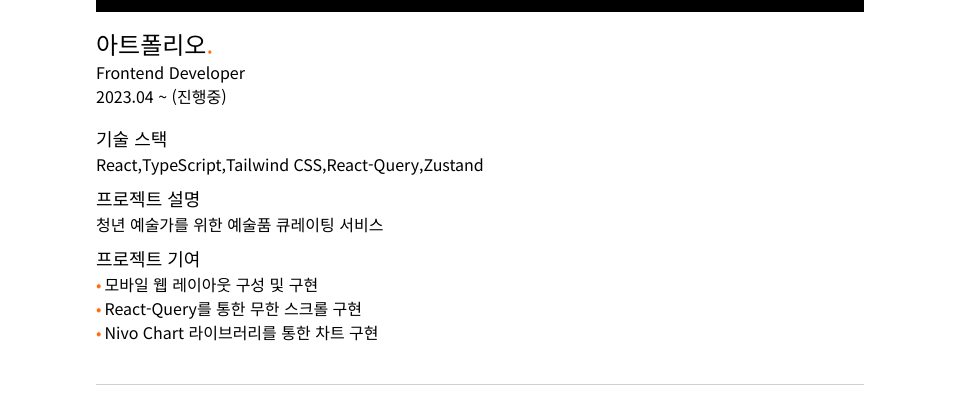
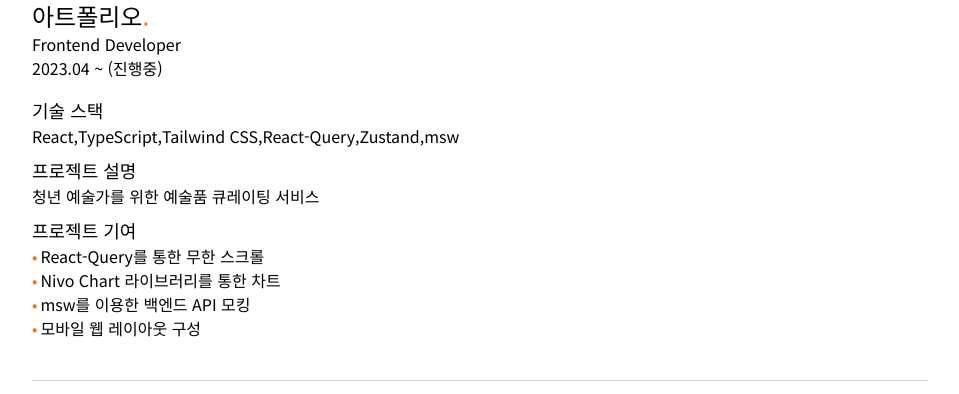
Before and after one commit to leey00nsu/portfolio, a Next.js app: page / in a window 1280 px wide. Shown: the part 1020-1414 px from the top of the page, without its empty margins (160-1119 px from the left). Built offline with nearby package versions, Linux system fonts and the light colour scheme.

Commit message:
텍스트 무한 슬라이드 개선 , SideProject 설명에 문서 란 추가

```diff
--- a/app/components/ScrollText.tsx
+++ b/app/components/ScrollText.tsx
@@ -25,7 +25,7 @@
         animate={{
           translateY: "-33.3%",
         }}
-        onAnimationComplete={textSlideHandler}
+        onAnimationComplete={() => setTimeout(textSlideHandler, 500)}
         transition={{
           ease: "easeInOut",
           duration: 1,
--- a/app/components/SideProject.tsx
+++ b/app/components/SideProject.tsx
@@ -1,5 +1,6 @@
 import React from "react";
 import Image from "next/image";
+import Link from "next/link";
 
 export interface SideProjectDataProps {
   imgSrc: string;
@@ -10,11 +11,13 @@
   stack: string[];
   description: string[];
   contribution: string[];
+  review?: { title: string; url: string }[];
 }
 
 const SideProject = (props: SideProjectDataProps) => {
   return (
     <div className="flex flex-col border-b border-gray-400/50 py-10 gap-4">
+      {/* 이미지 */}
       <a href={props.url} target="_blank" className="flex h-96 relative">
         <Image
           className=" object-cover"
@@ -23,6 +26,8 @@
           alt={props.title}
         />
       </a>
+
+      {/* 타이틀 */}
       <div>
         <h4 className="text-2xl font-medium">
           {props.title}
@@ -31,6 +36,8 @@
         <p className="text-md font-light">{props.role}</p>
         <p className="text-md font-light">{props.date}</p>
       </div>
+
+      {/* 상세 설명 */}
       <div className="flex flex-col gap-2">
         <div>
           <h6 className="text-lg font-medium">기술 스택</h6>
@@ -52,6 +59,25 @@
             ))}
           </ul>
         </div>
+
+        {/* 후기 */}
+        {props.review && (
+          <div>
+            <h6 className="text-lg font-medium">문서</h6>
+            <ul>
+              {props.review?.map((contribution) => (
+                <a
+                  target="_blank"
+                  href={contribution.url}
+                  key={contribution.title}
+                  className="text-md font-light external-link"
+                >
+                  {contribution.title}
+                </a>
+              ))}
+            </ul>
+          </div>
+        )}
       </div>
     </div>
   );
--- a/app/data/sideProjectData.ts
+++ b/app/data/sideProjectData.ts
@@ -5,12 +5,20 @@
     title: "아트폴리오",
     role: "Frontend Developer",
     date: "2023.04 ~ (진행중)",
-    stack: ["React", "TypeScript", "Tailwind CSS", "React-Query", "Zustand"],
+    stack: [
+      "React",
+      "TypeScript",
+      "Tailwind CSS",
+      "React-Query",
+      "Zustand",
+      "msw",
+    ],
     description: ["청년 예술가를 위한 예술품 큐레이팅 서비스"],
     contribution: [
-      "모바일 웹 레이아웃 구성 및 구현",
-      "React-Query를 통한 무한 스크롤 구현",
-      "Nivo Chart 라이브러리를 통한 차트 구현",
+      "React-Query를 통한 무한 스크롤",
+      "Nivo Chart 라이브러리를 통한 차트",
+      "msw를 이용한 백엔드 API 모킹",
+      "모바일 웹 레이아웃 구성",
     ],
   },
   {
@@ -21,7 +29,7 @@
     date: "2023.04",
     stack: ["React", "TypeScript", "Tailwind CSS"],
     description: ["2023년 삼육대학교 동아리제 홍보 페이지"],
-    contribution: ["모바일 웹 레이아웃 구성 및 구현"],
+    contribution: ["모바일 웹 레이아웃 구성"],
   },
   {
     imgSrc: "/takingMeal.jpg",
@@ -33,9 +41,12 @@
     description: [
       "저소득층 아이들을 위한 급식카드 가맹점 및 선한영향력 가게 제공 어플리케이션",
     ],
-    contribution: [
-      "영양성분 데이터 조회 및 그래프 구현",
-      "식단 검색 및 추가 기능 구현",
+    contribution: ["영양성분 데이터 조회 및 그래프", "식단 검색 및 추가 기능"],
+    review: [
+      {
+        title: "밥 한끼 하자 프로젝트 회고",
+        url: "https://leeyoonsu-blog.vercel.app/%EB%B0%A5-%ED%95%9C%EB%81%BC-%ED%95%98%EC%9E%90",
+      },
     ],
   },
 ];
--- a/app/globals.css
+++ b/app/globals.css
@@ -17,3 +17,7 @@
   color: #fe6f0f;
   padding-right: 3px;
 }
+
+.external-link::before {
+  content: "🔗 ";
+}
--- a/app/layout.tsx
+++ b/app/layout.tsx
@@ -1,8 +1,8 @@
 import "./globals.css";
 
 export const metadata = {
-  title: "이력서",
-  description: "이윤수의 이력서 입니다.",
+  title: "포트폴리오",
+  description: "이윤수의 포트폴리오 입니다.",
 };
 
 export default function RootLayout({
--- a/app/page.tsx
+++ b/app/page.tsx
@@ -8,7 +8,7 @@
 export default function Home() {
   return (
     <main className="flex justify-center py-20">
-      <section className="flex flex-col max-w-sm sm:max-w-xl md:max-w-3xl  gap-12">
+      <section className="flex flex-col max-w-sm sm:max-w-xl md:max-w-3xl lg:max-w-4xl  gap-12">
         {/* 인삿말 */}
         <article>
           <h1 className="text-2xl sm:text-4xl lg:text-6xl font-semibold">
@@ -40,7 +40,7 @@
         {/* 좋아하는 것 */}
         <article>
           <h2 className="text-3xl font-semibold mb-2">
-            좋아하는 것<span className="dot">.</span>
+            Like<span className="dot">.</span>
           </h2>
           <p className="text-md font-light">
             문제를 해결하는 과정을 좋아합니다.
```
